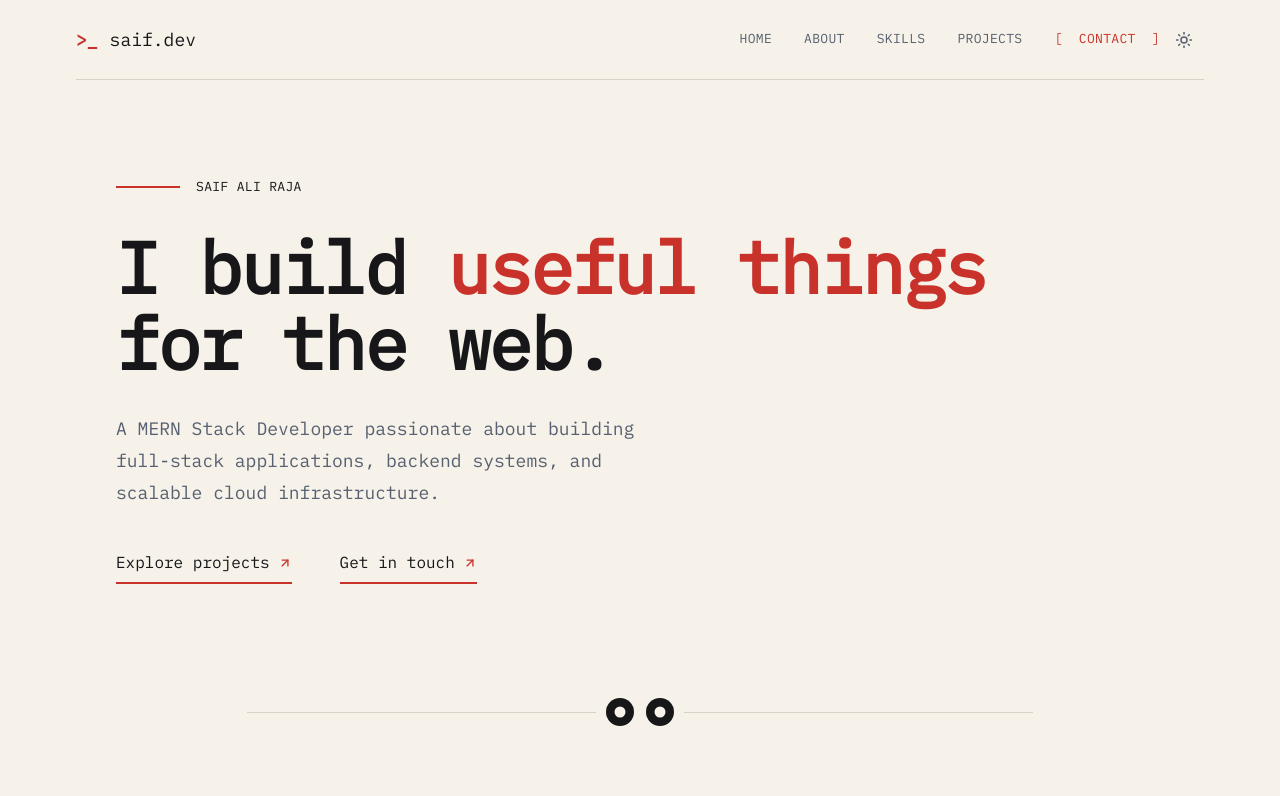
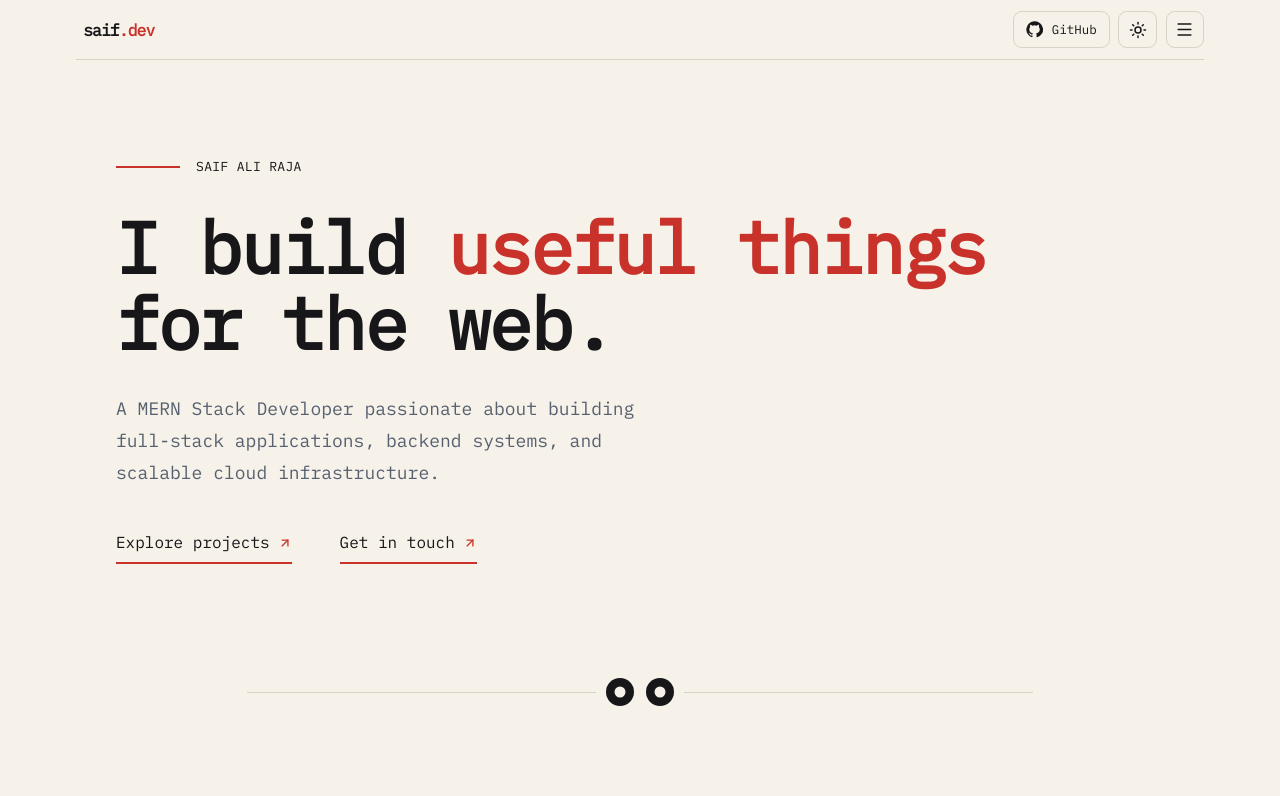
Before and after one commit to saifraja07/my-portfolio, a React (Vite) app: page / in a window 1280 px wide. Shown: the top 796 px of the page. Built offline with nearby package versions, Linux system fonts and the light colour scheme.

Commit message:
changed navbar design

```diff
--- a/src/components/layout/Navbar.jsx
+++ b/src/components/layout/Navbar.jsx
@@ -1,23 +1,36 @@
 import { useEffect, useState } from 'react'
+import { Menu, X, Sun, Moon } from 'lucide-react'
 import { useActiveSection } from '../../hooks/useActiveSection'
-import { Menu, X } from 'lucide-react'
 import { siteConfig } from '../../data/siteConfig'
-import ThemeToggle from './ThemeToggle'
+import { socialLinks } from '../ui/socialLinks'
+import { GithubIcon } from '../ui/BrandIcons'
 
 const navIds = siteConfig.navLinks.map((link) => link.id)
+const exploreLinks = [
+  { id: 'home', label: 'Overview', href: '#home' },
+  { id: 'projects', label: 'Projects', href: '#projects' },
+  { id: 'about', label: 'About', href: '#about' },
+  { id: 'skills', label: 'Stack', href: '#skills' },
+  { id: 'contact', label: 'Contact', href: '#contact' },
+]
 
 export default function Navbar({ theme, onToggleTheme }) {
   const [activeId, pinSection] = useActiveSection(navIds)
   const [menuOpen, setMenuOpen] = useState(false)
+  const isLight = theme === 'light'
 
-  // Close the mobile menu with Escape.
   useEffect(() => {
     if (!menuOpen) return undefined
+    const previousOverflow = document.body.style.overflow
+    document.body.style.overflow = 'hidden'
     const onKeyDown = (event) => {
       if (event.key === 'Escape') setMenuOpen(false)
     }
     window.addEventListener('keydown', onKeyDown)
-    return () => window.removeEventListener('keydown', onKeyDown)
+    return () => {
+      document.body.style.overflow = previousOverflow
+      window.removeEventListener('keydown', onKeyDown)
+    }
   }, [menuOpen])
 
   const selectLink = (id) => {
@@ -26,81 +39,123 @@ export default function Navbar({ theme, onToggleTheme }) {
   }
 
   return (
-    <header className="sticky top-0 z-50 bg-bg">
-      <div className="shell">
-        <div className="flex h-20 items-center justify-between border-b border-line">
-          <a href="/" className="flex items-baseline gap-3 text-lg" aria-label={`${siteConfig.name} home`}>
-            <span className="font-semibold text-accent" aria-hidden="true">
-              &gt;_
-            </span>
-            <span className="font-medium">{siteConfig.name}</span>
-          </a>
+    <>
+      <header className="site-navbar sticky top-0 z-50 bg-bg">
+        <div className="shell">
+          <div className="site-navbar-inner flex h-16 items-center justify-between border-b border-line">
+            <a className="navbar-brand" href="/" onClick={() => selectLink('home')} aria-label="saif.dev home">
+              <span className="navbar-brand-name">saif<span>.dev</span></span>
+            </a>
+            <div className="site-navbar-actions flex items-center gap-2">
+              <a
+                href={siteConfig.social.github || 'https://github.com'}
+                target="_blank"
+                rel="noopener noreferrer"
+                className="navbar-github"
+                aria-label="Visit GitHub profile"
+              >
+                <GithubIcon size={17} />
+                <span>GitHub</span>
+              </a>
+              <button
+                type="button"
+                className="navbar-icon-button"
+                onClick={onToggleTheme}
+                aria-label={`Switch to ${isLight ? 'dark' : 'light'} mode`}
+                title={`Switch to ${isLight ? 'dark' : 'light'} mode`}
+              >
+                {isLight ? <Sun size={18} aria-hidden="true" /> : <Moon size={18} aria-hidden="true" />}
+              </button>
+              <button
+                type="button"
+                className="navbar-icon-button"
+                aria-expanded={menuOpen}
+                aria-controls="site-menu-drawer"
+                aria-label={menuOpen ? 'Close menu' : 'Open menu'}
+                onClick={() => setMenuOpen((open) => !open)}
+              >
+                {menuOpen ? <X size={19} aria-hidden="true" /> : <Menu size={19} aria-hidden="true" />}
+              </button>
+            </div>
+          </div>
+        </div>
+      </header>
 
-          <div className="flex items-center gap-1">
-            <nav aria-label="Primary" className="hidden md:block">
-              <ul className="flex items-center gap-8 text-[0.8125rem] uppercase tracking-wide">
-                {siteConfig.navLinks.map((link) => {
-                  const active = link.id === activeId
-                  return (
-                    <li key={link.id}>
-                      <a
-                        href={link.href}
-                        onClick={() => selectLink(link.id)}
-                        aria-current={active ? 'true' : undefined}
-                        className={`transition-colors hover:text-accent ${active ? 'text-accent' : 'text-muted'}`}
-                      >
-                        {active ? <span aria-hidden="true">[&nbsp;&nbsp;</span> : null}
-                        {link.label}
-                        {active ? <span aria-hidden="true">&nbsp;&nbsp;]</span> : null}
-                      </a>
-                    </li>
-                  )
-                })}
-              </ul>
-            </nav>
+      <div className={`site-menu-backdrop${menuOpen ? ' is-open' : ''}`} aria-hidden="true" onClick={() => setMenuOpen(false)} />
+      <aside
+        id="site-menu-drawer"
+        className={`site-menu-drawer${menuOpen ? ' is-open' : ''}`}
+        aria-label="Site menu"
+        aria-hidden={!menuOpen}
+        inert={!menuOpen}
+      >
+        <div className="site-menu-top">
+          <span className="site-menu-eyebrow">MENU</span>
+          <button type="button" className="site-menu-close" onClick={() => setMenuOpen(false)} aria-label="Close menu">
+            <X size={17} aria-hidden="true" />
+          </button>
+        </div>
 
-            <ThemeToggle theme={theme} onToggle={onToggleTheme} />
+        <section className="site-menu-profile" aria-label="Profile">
+          <p className="site-menu-eyebrow">PROFILE</p>
+          <div className="site-menu-profile-row">
+            <div className="site-menu-avatar" aria-hidden="true">SA</div>
+            <div className="site-menu-profile-copy">
+              <strong>{siteConfig.fullName}</strong>
+              <span className="site-menu-role">MERN Stack Developer</span>
+              <span className="site-menu-bio">Focused on backend, cloud &amp; DevOps</span>
+            </div>
+          </div>
+        </section>
 
-            <button
-              type="button"
-              className="inline-flex size-10 items-center justify-center text-muted transition-colors hover:text-accent md:hidden"
-              aria-expanded={menuOpen}
-              aria-controls="mobile-nav"
-              aria-label="Menu"
-              onClick={() => setMenuOpen((open) => !open)}
-            >
-              {menuOpen ? <X size={20} aria-hidden="true" /> : <Menu size={20} aria-hidden="true" />}
+        <section className="site-menu-appearance" aria-label="Appearance">
+          <p className="site-menu-eyebrow">APPEARANCE</p>
+          <div className="site-menu-theme-options">
+            <button type="button" className={`site-menu-theme-option${isLight ? ' is-selected' : ''}`} onClick={() => { if (!isLight) onToggleTheme() }} aria-pressed={isLight}>
+              <Sun size={14} aria-hidden="true" /> Light
+            </button>
+            <button type="button" className={`site-menu-theme-option${!isLight ? ' is-selected' : ''}`} onClick={() => { if (isLight) onToggleTheme() }} aria-pressed={!isLight}>
+              <Moon size={14} aria-hidden="true" /> Dark
             </button>
           </div>
-        </div>
+        </section>
 
-        <nav
-          id="mobile-nav"
-          aria-label="Primary mobile"
-          hidden={!menuOpen}
-          className="border-b border-line md:hidden"
-        >
-          <ul className="flex flex-col py-2 text-sm uppercase tracking-wide">
-            {siteConfig.navLinks.map((link) => {
+        <nav className="site-menu-explore" aria-label="Explore">
+          <p className="site-menu-eyebrow">EXPLORE</p>
+          <ul>
+            {exploreLinks.map((link) => {
               const active = link.id === activeId
               return (
                 <li key={link.id}>
-                  <a
-                    href={link.href}
-                    onClick={() => selectLink(link.id)}
-                    aria-current={active ? 'true' : undefined}
-                    className={`flex min-h-12 items-center transition-colors hover:text-accent ${active ? 'text-accent' : 'text-muted'}`}
-                  >
-                    {active ? <span aria-hidden="true">[&nbsp;&nbsp;</span> : null}
+                  <a href={link.href} onClick={() => selectLink(link.id)} aria-current={active ? 'location' : undefined} className={active ? 'is-active' : ''}>
                     {link.label}
-                    {active ? <span aria-hidden="true">&nbsp;&nbsp;]</span> : null}
                   </a>
                 </li>
               )
             })}
           </ul>
         </nav>
-      </div>
-    </header>
+
+        <section className="site-menu-connect" aria-label="Connect">
+          <p className="site-menu-eyebrow">CONNECT</p>
+          <ul>
+            {socialLinks.map((link) => (
+              <li key={link.id}>
+                {link.href ? (
+                  <a href={link.href} {...(link.external ? { target: '_blank', rel: 'noopener noreferrer' } : {})} onClick={() => setMenuOpen(false)}>
+                    <link.Icon size={15} className={`social-brand-icon social-brand-icon-${link.id}`} aria-hidden="true" />
+                    <span>{link.label}</span>
+                  </a>
+                ) : (
+                  <span className="site-menu-social-unavailable" title={`${link.label} link not configured`}>
+                    <link.Icon size={15} aria-hidden="true" /><span>{link.label}</span>
+                  </span>
+                )}
+              </li>
+            ))}
+          </ul>
+        </section>
+      </aside>
+    </>
   )
 }
--- a/src/index.css
+++ b/src/index.css
@@ -571,3 +571,94 @@ a.footer-social-link:hover {
   .footer-social-link { transition: none; }
   a.footer-social-link:hover { transform: none; }
 }
+
+/* ---------- Compact navbar + animated profile drawer ---------- */
+.site-navbar { border-bottom: 0; }
+.site-navbar-inner { height: 3.75rem; }
+.site-navbar-actions { gap: 0.55rem; }
+.navbar-brand { display: inline-flex; align-items: center; min-height: 2.4rem; border-radius: 0.45rem; padding: 0.2rem 0.45rem; transition: background-color 160ms ease, color 160ms ease; }
+.navbar-brand-name { color: var(--fg); font-family: var(--font-mono); font-size: 1.02rem; font-weight: 700; letter-spacing: -0.055em; }
+.navbar-brand-name span { color: var(--accent); }
+.navbar-brand:hover { background: color-mix(in srgb, var(--fg) 7%, transparent); }
+.navbar-github,
+.navbar-icon-button {
+  display: inline-flex;
+  min-height: 2.35rem;
+  align-items: center;
+  justify-content: center;
+  gap: 0.55rem;
+  border: 1px solid var(--border);
+  border-radius: 0.55rem;
+  color: var(--fg);
+  transition: border-color 160ms ease, background-color 160ms ease, color 160ms ease, transform 160ms ease;
+}
+.navbar-github { padding: 0 0.75rem; font-size: 0.78rem; }
+.navbar-github:hover,
+.navbar-icon-button:hover { border-color: var(--border); background: color-mix(in srgb, var(--fg) 9%, transparent); }
+.navbar-github:hover { transform: translateY(-1px); }
+.navbar-external { color: var(--muted); }
+.navbar-icon-button { width: 2.4rem; padding: 0; }
+.site-menu-backdrop {
+  position: fixed;
+  inset: 0;
+  z-index: 60;
+  background: rgb(0 0 0 / 48%);
+  opacity: 0;
+  visibility: hidden;
+  pointer-events: none;
+  transition: opacity 240ms ease, visibility 240ms ease;
+  backdrop-filter: blur(2px);
+}
+.site-menu-backdrop.is-open { opacity: 1; visibility: visible; pointer-events: auto; }
+.site-menu-drawer {
+  position: fixed;
+  z-index: 61;
+  inset-block: 0;
+  right: 0;
+  display: flex;
+  width: min(100%, 320px);
+  flex-direction: column;
+  overflow-y: auto;
+  border-left: 1px solid var(--border);
+  background: var(--bg);
+  color: var(--fg);
+  transform: translateX(102%);
+  visibility: hidden;
+  transition: transform 280ms cubic-bezier(.2,.75,.25,1), visibility 280ms ease;
+  overscroll-behavior: contain;
+  box-shadow: -18px 0 48px rgb(0 0 0 / 0%);
+}
+.site-menu-drawer.is-open { transform: translateX(0); visibility: visible; box-shadow: -18px 0 48px rgb(0 0 0 / 18%); }
+.site-menu-top { display: flex; min-height: 3.45rem; align-items: center; justify-content: space-between; padding: 0.65rem 1rem; border-bottom: 1px solid var(--border); }
+.site-menu-eyebrow { margin: 0; color: var(--muted); font-size: 0.58rem; letter-spacing: 0.19em; line-height: 1.4; }
+.site-menu-close { display: inline-flex; width: 1.85rem; height: 1.85rem; align-items: center; justify-content: center; border: 1px solid var(--border); border-radius: 0.35rem; color: var(--fg); transition: border-color 150ms ease, color 150ms ease; }
+.site-menu-close:hover { border-color: var(--border); color: var(--fg); background: color-mix(in srgb, var(--fg) 9%, transparent); }
+.site-menu-profile, .site-menu-appearance, .site-menu-explore, .site-menu-connect { padding: 1rem; border-bottom: 1px solid var(--border); }
+.site-menu-profile-row { display: flex; align-items: center; gap: 0.75rem; margin-top: 0.8rem; }
+.site-menu-avatar { display: grid; width: 2.65rem; height: 2.65rem; flex: 0 0 auto; place-items: center; border: 1px solid var(--border); border-radius: 50%; background: color-mix(in srgb, var(--fg) 3%, transparent); color: var(--fg); font-family: var(--font-mono); font-size: 0.8rem; }
+.site-menu-profile-copy { display: flex; min-width: 0; flex-direction: column; line-height: 1.55; }
+.site-menu-profile-copy strong { font-family: inherit; font-size: 0.78rem; font-weight: 600; }
+.site-menu-role { color: var(--accent); font-size: 0.62rem; }
+.site-menu-bio { color: var(--muted); font-size: 0.58rem; }
+.site-menu-theme-options { display: grid; grid-template-columns: 1fr 1fr; gap: 0.4rem; margin-top: 0.8rem; }
+.site-menu-theme-option { display: inline-flex; min-height: 2.35rem; align-items: center; justify-content: center; gap: 0.45rem; border: 1px solid var(--border); border-radius: 0.35rem; color: var(--muted); font-size: 0.68rem; transition: border-color 150ms ease, color 150ms ease, background-color 150ms ease; }
+.site-menu-theme-option:hover { color: var(--fg); border-color: var(--border); background: color-mix(in srgb, var(--fg) 7%, transparent); }
+.site-menu-theme-option.is-selected { border-color: var(--accent); color: var(--fg); background: color-mix(in srgb, var(--accent) 5%, transparent); }
+.site-menu-explore ul, .site-menu-connect ul { display: flex; flex-direction: column; gap: 0.1rem; margin: 0.65rem 0 0; padding: 0; list-style: none; }
+.site-menu-explore a { display: flex; min-height: 1.8rem; align-items: center; color: var(--muted); font-size: 0.7rem; transition: color 140ms ease, padding-left 140ms ease; }
+.site-menu-explore a:hover, .site-menu-explore a.is-active { color: var(--fg); }
+.site-menu-explore a { padding-inline: 0.45rem; border-radius: 0.3rem; }
+.site-menu-explore a:hover { padding-left: 0.7rem; background: color-mix(in srgb, var(--fg) 7%, transparent); }
+.site-menu-explore a.is-active::before { width: 0.25rem; height: 0.25rem; margin-right: 0.5rem; border-radius: 50%; background: var(--accent); content: ''; }
+.site-menu-connect a, .site-menu-social-unavailable { display: flex; min-height: 1.8rem; align-items: center; gap: 0.6rem; color: var(--muted); font-size: 0.7rem; transition: color 140ms ease; }
+.site-menu-connect a { padding-inline: 0.45rem; border-radius: 0.3rem; }
+.site-menu-connect a:hover { color: var(--fg); background: color-mix(in srgb, var(--fg) 7%, transparent); }
+.site-menu-social-unavailable { opacity: 0.55; }
+.site-menu-connect svg { flex: 0 0 auto; }
+@media (width >= 48rem) {
+  .site-menu-drawer { width: 320px; }
+}
+@media (prefers-reduced-motion: reduce) {
+  .navbar-brand, .navbar-github, .navbar-icon-button, .site-menu-backdrop, .site-menu-drawer, .site-menu-close, .site-menu-theme-option, .site-menu-explore a, .site-menu-connect a { transition: none; }
+  .navbar-github:hover, .site-menu-explore a:hover { transform: none; padding-left: 0.45rem; }
+}
```
